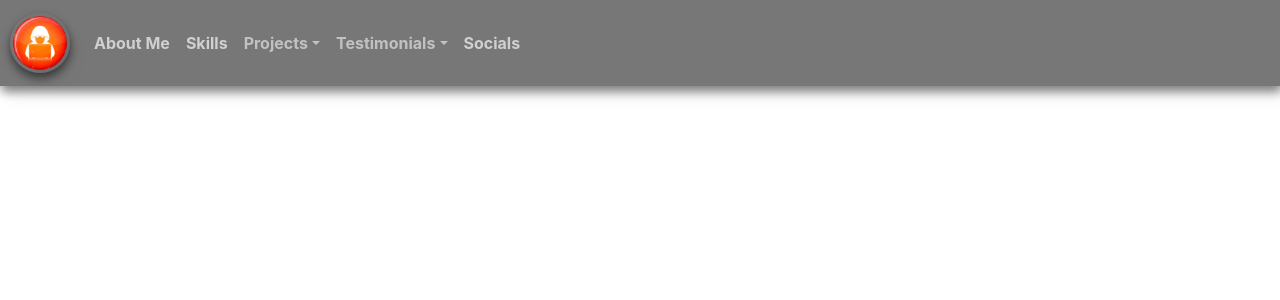
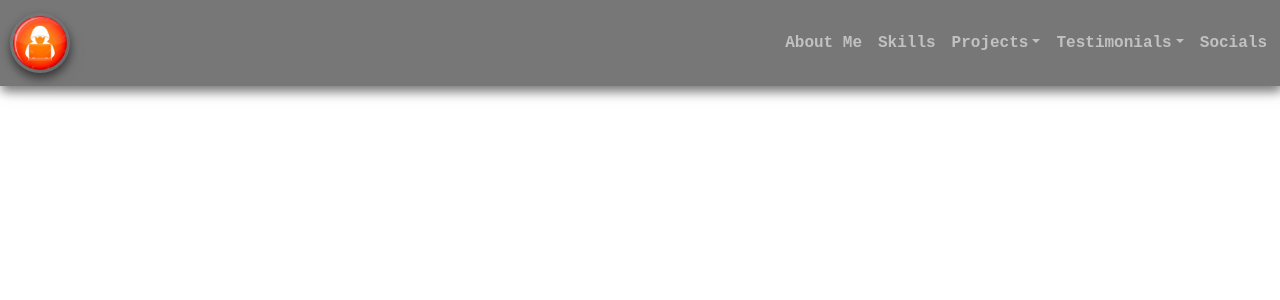
Before and after one commit to Donna-Sayos/portfolio, a React (Create React App) app: page / in a window 1280 px wide. Shown: the top 300 px of the page. Built offline with nearby package versions, Linux system fonts and the light colour scheme.

Commit message:
navbar finished

```diff
--- a/src/App.css
+++ b/src/App.css
@@ -1,5 +1,6 @@
 .App {
   text-align: center;
+  font-family: monospace;
 }
 
 .content {
--- a/src/components/nav/NavBar.js
+++ b/src/components/nav/NavBar.js
@@ -1,21 +1,30 @@
+// import { useState, useLayoutEffect } from "react";
 import { Navbar, Nav, NavDropdown } from "react-bootstrap";
 import { Link } from "react-router-dom";
 import LOGO from "../assets/logo_.png";
 import "./nav.css";
 
 export default function NavBar() {
+  // const [variant, setVariant] = useState("light");
+
+  // useLayoutEffect(() => {
+  //   if (id === "dark") {
+  //     setVariant("dark");
+  //   } else {
+  //     setVariant("light");
+  //   }
+  // }, [])
+
   return (
-    <>
+    <div id="dark">
       <Navbar
-        id="dark"
         className="nav"
         sticky="top"
         expand="sm"
         variant="dark"
         collapseOnSelect
       >
-        <Navbar.Brand>
-          <Link to="/aboutMe">
+        <Navbar.Brand as={Link} to="/aboutMe">
           <img
             className="logo"
             src={LOGO}
@@ -23,52 +32,71 @@ export default function NavBar() {
             height={60}
             alt="website logo"
           />
-          </Link>
         </Navbar.Brand>
 
-        <Navbar.Toggle className="coloring" />
-        <Navbar.Collapse>
+        <Navbar.Toggle className="nav-icon"/>
+        <Navbar.Collapse className="nav-links justify-content-end">
           <Nav>
-            <Nav.Link>
-              <Link className="a-link" to="/aboutMe">About Me</Link>
+            <Nav.Link className="a-link" as={Link} to="/aboutMe">
+              About Me
             </Nav.Link>
 
-            <Nav.Link>
-              <Link className="a-link" to="/skills">Skills</Link>
+            <Nav.Link className="a-link" as={Link} to="/skills">
+              Skills
             </Nav.Link>
 
-            <NavDropdown className="a-link" title="Projects">
-              <NavDropdown.Item>
-                <Link to="/projects/hangOut">HangOut Mobile App</Link>
-              </NavDropdown.Item>
-              <NavDropdown.Item>
-                <Link to="/projects/ready-to-roomba">Ready-to-Roomba</Link>
+            <NavDropdown
+              className="a-link"
+              as={Link}
+              to="/projects"
+              title="Projects"
+            >
+              <NavDropdown.Item
+                className="a-link"
+                as={Link}
+                to="/projects/major"
+              >
+                Major
               </NavDropdown.Item>
               <NavDropdown.Divider />
-              <NavDropdown.Item>
-                <Link to="/projects/chat-app">Chat App</Link>
-              </NavDropdown.Item>
-              <NavDropdown.Item>
-                <Link to="/projects/price-tracker">Price Tracker</Link>
+              <NavDropdown.Item
+                className="a-link"
+                as={Link}
+                to="/projects/minor"
+              >
+                Minor
               </NavDropdown.Item>
             </NavDropdown>
 
-            <NavDropdown className="a-link" title="Testimonials">
-              <NavDropdown.Item>
-                <Link to="/testimonials/mentors">Mentors</Link>
+            <NavDropdown
+              className="a-link"
+              as={Link}
+              to="/testimonials"
+              title="Testimonials"
+            >
+              <NavDropdown.Item
+                className="a-link"
+                as={Link}
+                to="/testimonials/mentors"
+              >
+                Mentors
               </NavDropdown.Item>
               <NavDropdown.Divider />
-              <NavDropdown.Item>
-                <Link to="/testimonials/peers">Peers</Link>
+              <NavDropdown.Item
+                className="a-link"
+                as={Link}
+                to="/testimonials/peers"
+              >
+                Peers
               </NavDropdown.Item>
             </NavDropdown>
 
-            <Nav.Link>
-              <Link className="a-link" to="/socials">Socials</Link>
+            <Nav.Link className="a-link" as={Link} to="/socials">
+              Socials
             </Nav.Link>
           </Nav>
         </Navbar.Collapse>
       </Navbar>
-    </>
+    </div>
   );
 }
--- a/src/components/nav/nav.css
+++ b/src/components/nav/nav.css
@@ -1,14 +1,5 @@
-.nav {
-    box-shadow: 0px 5px 10px 0px rgba(0, 0, 0, 0.4);
-    filter: drop-shadow(5px 5px 5px rgba(0,0,0,0.2));
-}
-
-#dark {
-    background-color: #777777;
-}
-
-#light {
-    background-color: #d6c7c7;
+.nav-links {
+    padding: 5px;
 }
 
 .logo {
@@ -18,15 +9,40 @@
     margin-left: 0.5em;
 }
 
-.coloring{
-    color: black;
+.nav-icon {
+    color: #f9f9f9;
 }
 
-.a-link {
-    color: #d0d0d0;
-    font-weight: bold;
+#dark .nav {
+    background-color: #777777;
+    box-shadow: 0px 5px 10px 0px rgba(0, 0, 0, 0.4);
+    filter: drop-shadow(5px 5px 5px rgba(0,0,0,0.2));
 }
 
-.a-link:active {
-    color: red;
+#dark .a-link {
+    font-weight: bold;
+    font-size: large;
 }
+
+#dark .dropdown-menu {
+    background-color: #999999;
+}
+
+#dark .dropdown-menu .dropdown-item:active {
+    background-color: #999999;
+}
+
+#light .nav {
+    background-color: #d6c7c7;
+    box-shadow: 0px 5px 10px 0px rgba(0, 0, 0, 0.4);
+    filter: drop-shadow(5px 5px 5px rgba(0,0,0,0.2));
+}
+
+#light .a-link {
+    font-weight: bold;
+    font-size: large;
+}
+
+#light .dropdown-menu {
+    background-color: #f9f1f1;
+}
```
Lines whose indentation alone changed are shown as unchanged.
